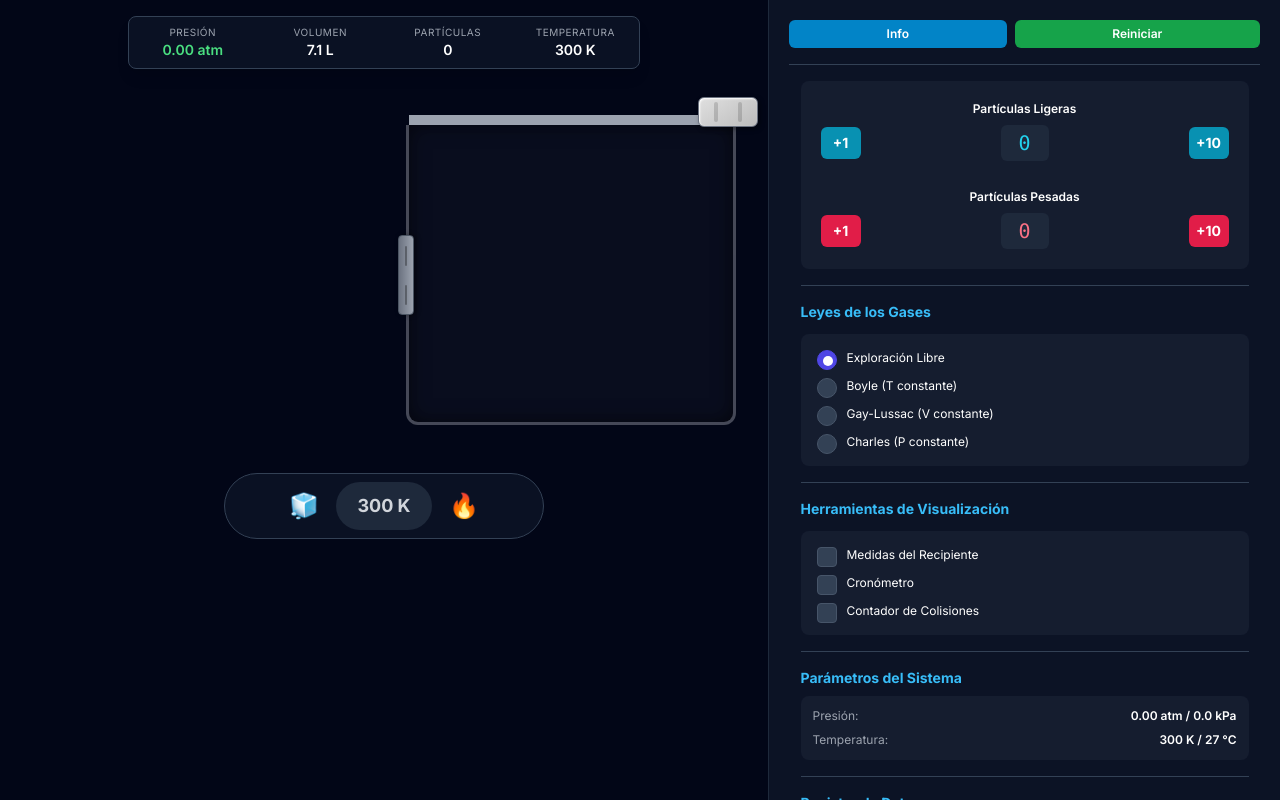
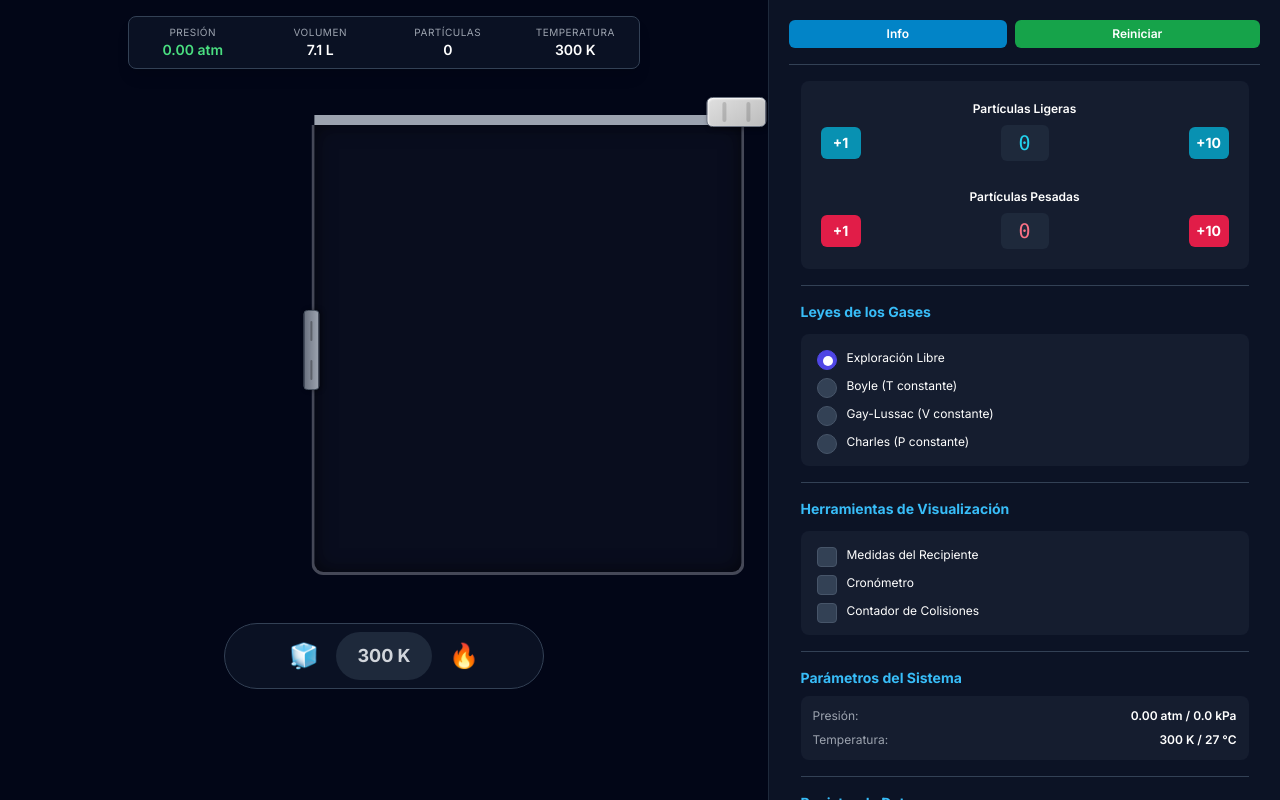
Before and after one commit to aulaquest/simulacion-gases-ideales, a plain HTML site: page index.html in a window 1280 px wide. Drawn offline with nearby package versions, Linux system fonts and the light colour scheme.

Commit message:
Update index.html

```diff
--- a/index.html
+++ b/index.html
@@ -3,7 +3,7 @@
 <head>
     <meta charset="UTF-8">
     <meta name="viewport" content="width=device-width, initial-scale=1.0">
-    <title>Simulador de Gases Ideales v6.4</title>
+    <title>Simulador de Gases Ideales v6.6</title>
     <script src="https://cdn.tailwindcss.com"></script>
     <link rel="preconnect" href="https://fonts.googleapis.com">
     <link rel="preconnect" href="https://fonts.gstatic.com" crossorigin>
@@ -27,12 +27,12 @@
             position: relative;
             width: 98%;
             max-width: 550px;
-            margin: 3rem 1rem 48px auto; /* Aumentado margen superior */
+            margin: 3rem auto 48px; /* Centrado y con margen superior/inferior */
         }
         #gas-container {
             position: relative;
             /* width y transform se manejan por JS */
-            height: 300px; /* Altura reducida */
+            height: 300px;
             background: rgba(156, 163, 175, 0.05);
             border: 3px solid rgba(209, 213, 219, 0.3);
             border-top: none;
@@ -208,6 +208,15 @@
             0%, 100% { color: #ef4444; text-shadow: 0 0 5px #ef4444; } 50% { color: #f87171; text-shadow: 0 0 15px #f87171; }
         }
         .flashing-red { animation: flashing-red-anim 0.8s infinite; }
+
+        @media (min-width: 1024px) {
+            #gas-container-wrapper {
+                max-width: 800px; /* Ancho mayor para PC */
+            }
+            #gas-container {
+                height: 450px; /* Altura proporcional para mantener aspecto */
+            }
+        }
     </style>
 </head>
 <body class="text-gray-300 flex flex-col md:flex-row">
@@ -274,8 +283,6 @@
                 </div>
                 <div id="wall-handle"></div>
             </div>
-
-            <!-- El div espaciador que causaba problemas en móvil ha sido eliminado -->
 
             <div id="temp-controls" class="w-full max-w-xs flex items-center justify-center p-2 mb-4 bg-slate-900/70 backdrop-blur-sm rounded-full border border-slate-700 gap-2 z-20">
                 <button id="temp-minus-btn" class="temp-control-btn w-12 h-12 rounded-full text-2xl flex items-center justify-center transition-transform active:scale-95 active:brightness-125">🧊</button>
@@ -484,10 +491,10 @@
 
         const ctx = dom.canvas.getContext('2d');
         let particles = [];
-        let escapedParticles = []; // Nuevo array para partículas que escapan
+        let escapedParticles = [];
         let dataLog = [];
         let animationFrameId;
-        let tempInterval, animationInterval, stopwatchInterval, collisionTimeout;
+        let tempInterval, stopwatchInterval, collisionTimeout;
 
         const R = 0.0821, MAX_PRESSURE = 50, MAX_VOLUME = 12.0;
         let maxContainerWidth = 0, wallCollisionCount = 0;
@@ -838,7 +845,10 @@
             tempInterval = setInterval(change, 100);
         }
 
-        function stopTempChange() { clearInterval(tempInterval); tempInterval = null; }
+        function stopTempChange() {
+            clearInterval(tempInterval);
+            tempInterval = null;
+        }
 
         function updateConstantState(mode) {
             state.constantParam = mode;
@@ -1106,7 +1116,7 @@
                     dom.container.style.width = `${newWidth}px`;
                     dom.wallHandle.style.transform = `translateY(-50%) translateX(${newLeft}px)`;
 
-                    resizeCanvas(); // <-- AÑADIDO: Actualiza el tamaño del lienzo en tiempo real para evitar distorsiones.
+                    resizeCanvas();
 
                     if (state.constantParam === 'P_mod_V') {
                         const n = (state.lightCount + state.heavyCount) / 100;
@@ -1139,7 +1149,7 @@
 
             // Eventos para finalizar el arrastre
             window.addEventListener('mouseup', endDrag);
-            window.addEventListener('mouseleave', endDrag); // Se mantiene para el ratón
+            window.addEventListener('mouseleave', endDrag);
             window.addEventListener('touchend', endDrag);
             window.addEventListener('touchcancel', endDrag);
 
```
